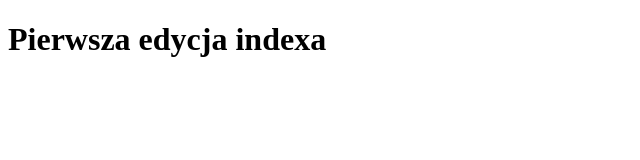
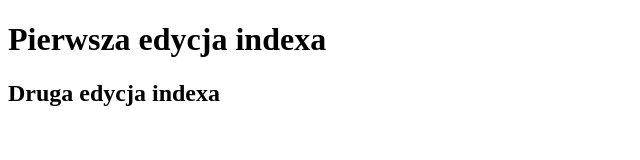
Before and after one commit to MaciejD251/Zajecia15.03_ZADANIE2, a plain HTML site: page index.html in a window 1280 px wide. Shown: the whole page, without its empty margins (0-640 px from the left). Drawn offline with Linux system fonts and the light colour scheme.

Commit message:
3. edycja indexa

```diff
--- a/index.html
+++ b/index.html
@@ -8,5 +8,6 @@
 </head>
 <body>
     <h1>Pierwsza edycja indexa</h1>
+    <h2>Druga edycja indexa</h2>
 </body>
 </html>
```
